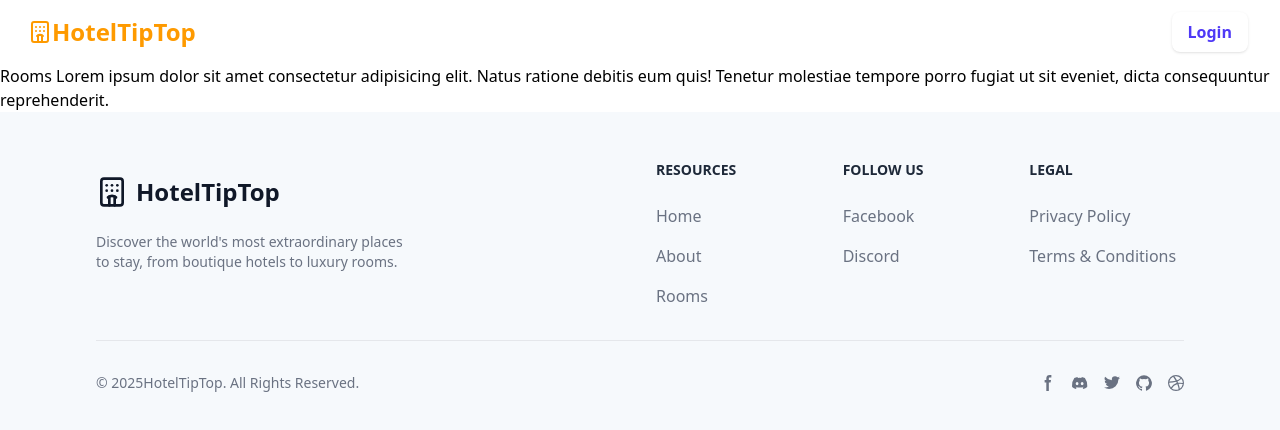
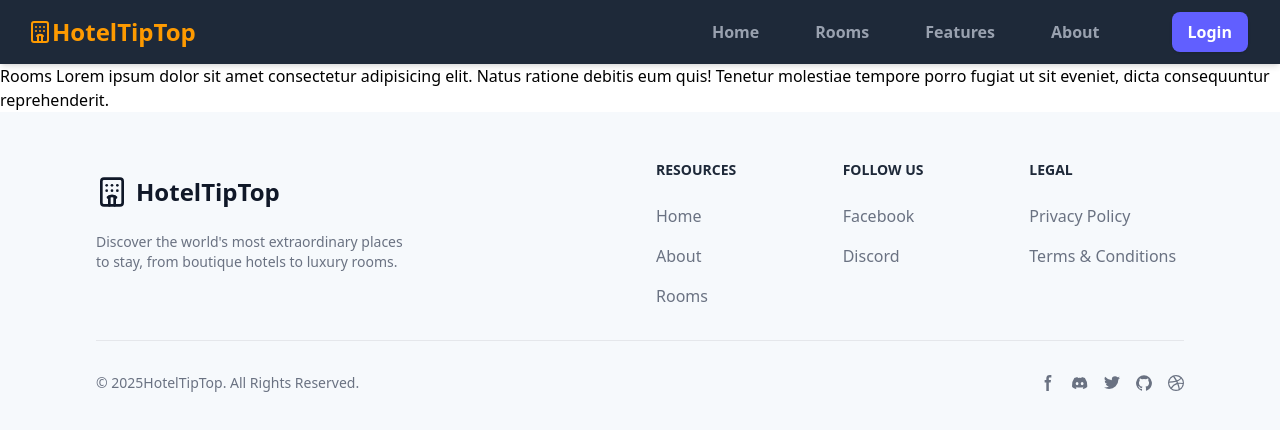
Before and after one commit to Avradipkundu/Advance-Hotel-Operation-Platfrom, a React (Vite) app in the folder client/: page /rooms in a window 1280 px wide. Shown: the top 430 px of the page. Built offline with nearby package versions, Linux system fonts and the light colour scheme.

Commit message:
some changes

```diff
--- a/client/src/App.jsx
+++ b/client/src/App.jsx
@@ -11,7 +11,7 @@ function App() {
       <BrowserRouter>
         <Routes>
           <Route path='/' element={<Layout />}>
-            <Route path='home' element={<Home />} />
+            <Route path='' element={<Home />} />
             <Route path='rooms' element={<Rooms />} />
           </Route>
         </Routes>
--- a/client/src/components/Home/Home.jsx
+++ b/client/src/components/Home/Home.jsx
@@ -62,8 +62,8 @@ const Home = () => {
                     {/* Hero Section */}
                     <div className="flex items-center justify-center h-screen text-center">
                         <div>
-                            <h1 className="text-4xl sm:text-5xl md:text-6xl font-bold text-white mb-4 sm:mb-6">Welcome to HotelStay</h1>
-                            <p className="text-2xl sm:text-3xl text-white opacity-90">Find your perfect room</p>
+                            <h1 className="text-4xl sm:text-5xl md:text-6xl font-bold text-white mb-4 sm:mb-6 font-serif">Welcome to HotelStay</h1>
+                            <p className="text-2xl sm:text-3xl text-white font-extralight opacity-90">Find your perfect room</p>
                         </div>
                     </div>
                 </div>
@@ -90,8 +90,6 @@ const Home = () => {
         </div >
         </>
     );
-
-
 };
 
 export default Home;
--- a/client/src/components/header/Nav.jsx
+++ b/client/src/components/header/Nav.jsx
@@ -1,12 +1,27 @@
 import React, { useState, useEffect } from 'react';
-import { Link } from 'react-router-dom';
+import { Link, useLocation } from 'react-router-dom';
 import { AlignJustify, X, Hotel } from 'lucide-react'
 
 const LandingNavbar = () => {
   const [menuOpen, setMenuOpen] = useState(false);
   const [scrolled, setScrolled] = useState(false);
+  const location = useLocation()
+
+  const navLinks = [
+    { name: "Home", path: "" },
+    { name: "Rooms", path: "rooms" },
+    { name: "Features", path: "features" },
+    { name: "About", path: "about" }
+  ];
 
   useEffect(() => {
+    if (location.pathname !== '/') {
+      setScrolled(true);   // Force navbar to solid color on route change
+      return;
+    } else {
+      setScrolled(false)
+    }
+    setScrolled(prev => location.pathname !== '/' ? true : prev)
     const handleScroll = () => {
       setScrolled(window.scrollY >= 20);
     };
@@ -17,7 +32,7 @@ const LandingNavbar = () => {
       window.removeEventListener('scroll', handleScroll);
       document.body.style.overflow = 'auto';
     }
-  }, [menuOpen]);
+  }, [menuOpen, location.pathname]);
 
   return (
     <nav className={`fixed w-full top-0 z-50 transition-colors duration-300 ${scrolled ? 'bg-gray-800 shadow-md' : 'bg-transparent backdrop-blur-md '
@@ -33,28 +48,28 @@ const LandingNavbar = () => {
         </div>
 
         <div className="lg:hidden">
-          <button onClick={() => setMenuOpen(!menuOpen)} className="text-gray-700 focus:outline-none">
+          <button onClick={() => setMenuOpen(!menuOpen)} className="text-white font-bold focus:outline-none">
             {menuOpen ? <X /> : <AlignJustify />}
           </button>
         </div>
 
         <div
-          className={`lg:flex lg:items-center lg:gap-6 ${menuOpen ? 'fixed flex flex-col items-center justify-center h-screen bg-white z-50 gap-6' : 'hidden'
+          className={`lg:flex lg:items-center lg:gap-6 ${menuOpen ? 'fixed flex flex-col items-center justify-center h-screen bg-gray-700 z-50 gap-6' : 'hidden'
             } absolute lg:static top-16 left-0 w-full lg:w-auto p-4 lg:p-0 shadow lg:shadow-none transition-all duration-300 ease-in-out`}
         >
-          {['Home', 'Rooms', 'Features', 'About'].map((item) => (
+          {navLinks.map((item, i) => (
             <Link
-              key={item}
-              to={`/${item.toLowerCase()}`}
+              key={i}
+              to={`/${item.path.toLowerCase()}`}
               onClick={() => setMenuOpen(false)} // Close menu on link click
               className={`block px-4 py-2 font-bold ${menuOpen
-                  ? 'text-gray-800 hover:text-amber-700 transition ease-in-out'
-                  : scrolled
-                    ? 'text-gray-400 hover:text-amber-700 hover:shadow-lg'
-                    : 'text-white hover:text-amber-800 hover:shadow-lg'
+                ? 'text-white hover:text-amber-700 transition ease-in-out'
+                : scrolled
+                  ? 'text-gray-400 hover:text-amber-700 hover:shadow-lg'
+                  : 'text-white hover:text-amber-800 hover:shadow-lg'
                 } hover:bg-gray-200 rounded-xl transition ease-in-out duration-300`}
             >
-              {item}
+              {item.name}
             </Link>
           ))}
 
```
